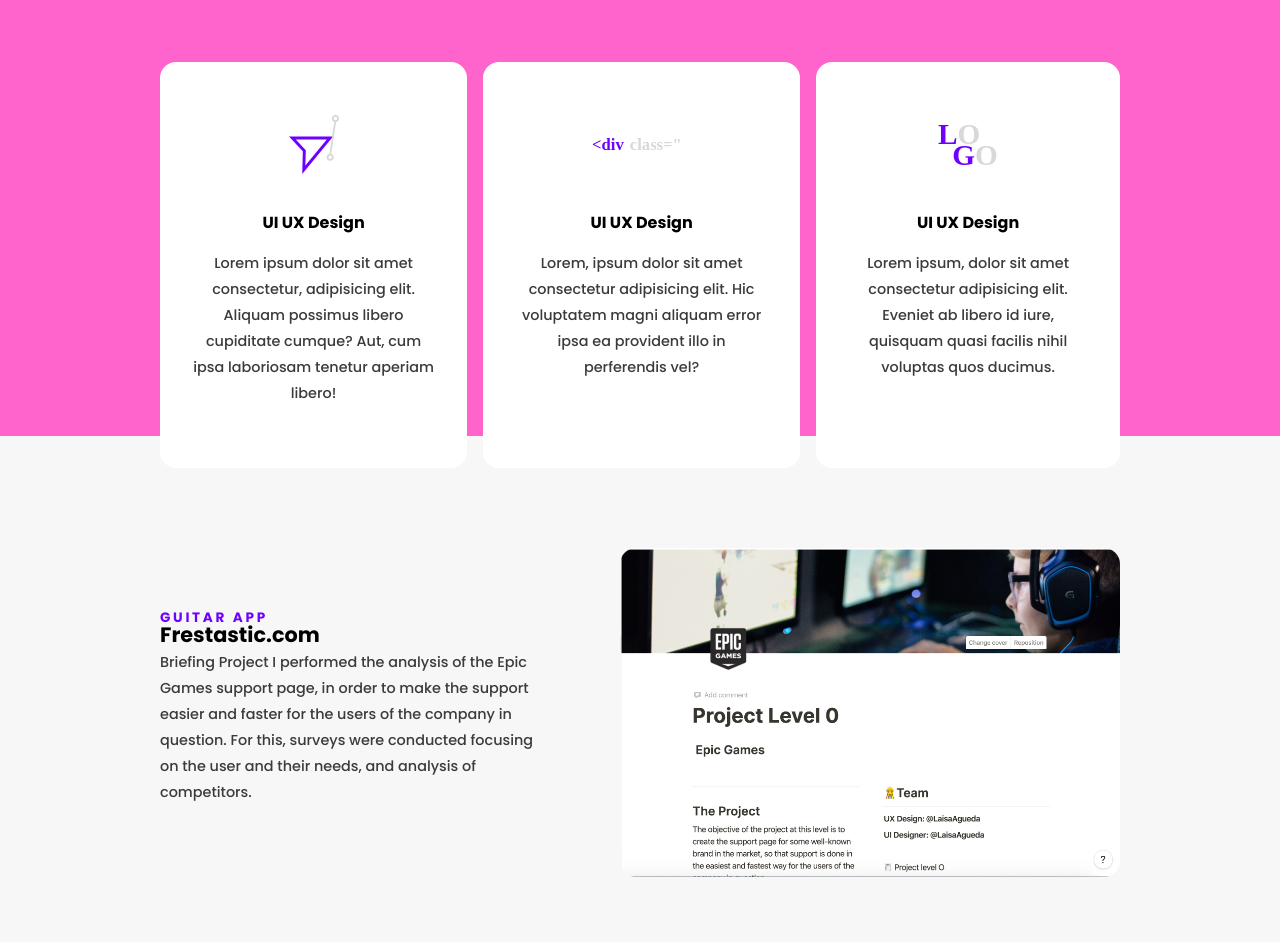
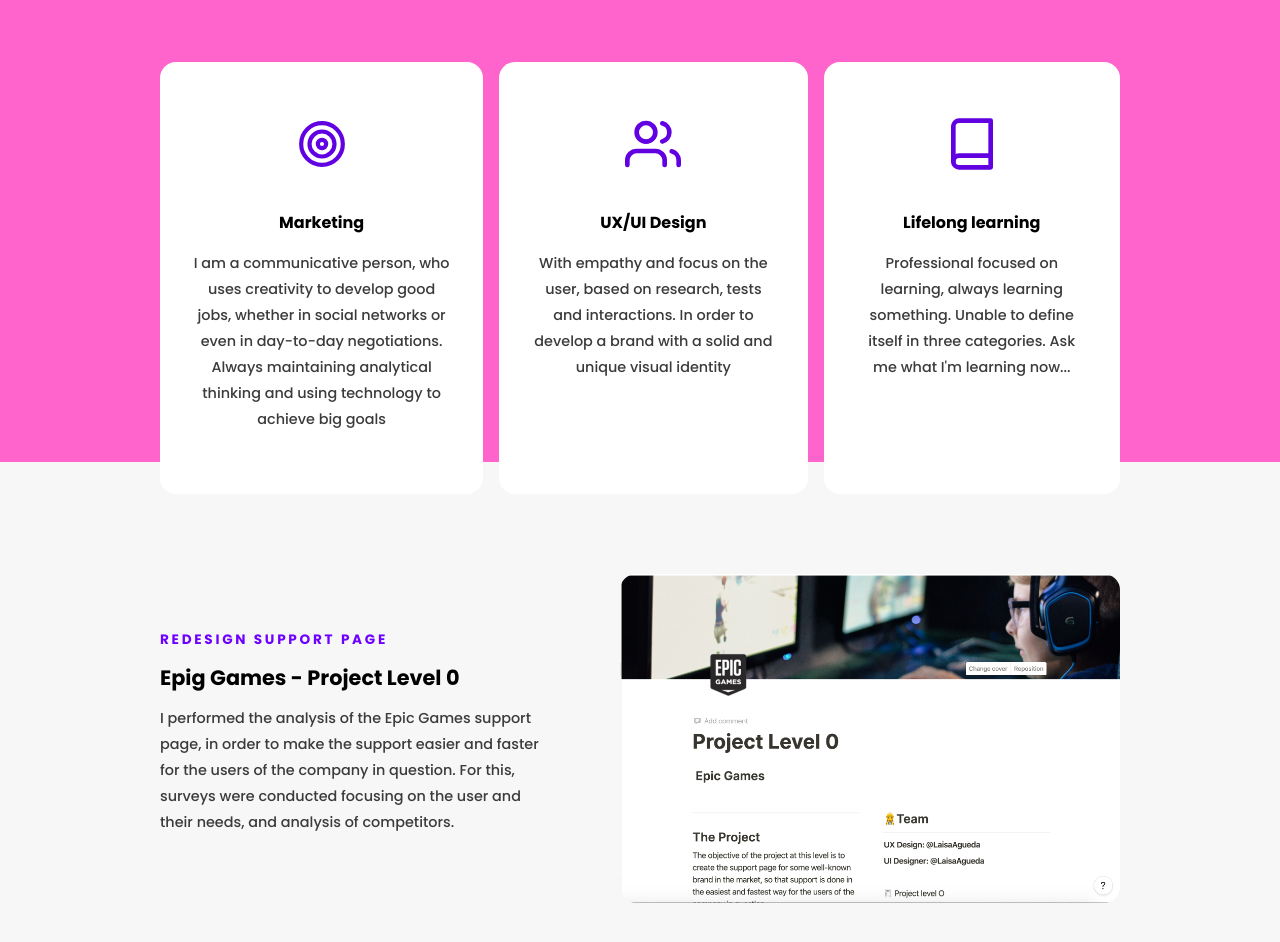
Before and after one commit to Igorth/portfolioLaisa, a plain HTML site: page index.html in a window 1280 px wide. Shown: the part 1400-2342 px from the top of the page. Drawn offline with nearby package versions, Linux system fonts and the light colour scheme.

Commit message:
images, skills

```diff
--- a/css/main.scss
+++ b/css/main.scss
@@ -303,6 +303,11 @@ footer {
             font-size: 0.8rem;
         }
     }
+
+    .featured-title {
+        margin-top: 0.6em;
+        margin-bottom: 0.6em;
+    }
 }
 
 @media only screen and (min-width: 800px) {
--- a/index.html
+++ b/index.html
@@ -62,9 +62,9 @@
         <div class="left">
             <div class="inner transition2">
                 <p class="subtitle">Featured Project</p>
-                <a href="#" class="featured-title">Igordiasth.dev</a>
+                <a href="https://www.notion.so/Project-Level-0-a1d2924f9e9d45549c186bf4997bb91f" target="_blank" class="featured-title">Epic Games - Project Level 0</a>
 
-                <p class="featured-desc">Briefing Project
+                <p class="featured-desc">
                     I performed the analysis of the Epic Games support page, in order to make the support easier and faster for the users of the company in question. For this, surveys were conducted focusing on the user and their needs, and analysis of competitors.</p>
             </div>
         </div>
@@ -77,24 +77,26 @@
             <ul>
                 <li class="transition2">
                     <div class="icon-container one">
-                        <img src="/images/icon-ux.svg" alt="">
+                        <img src="/images/target.svg" alt="">
+
+
                     </div>
-                    <p class="skill-title">UI UX Design</p>
-                    <p class="featured-desc skill-desc">Lorem ipsum dolor sit amet consectetur, adipisicing elit. Aliquam possimus libero cupiditate cumque? Aut, cum ipsa laboriosam tenetur aperiam libero!</p>
+                    <p class="skill-title">Marketing</p>
+                    <p class="featured-desc skill-desc">I am a communicative person, who uses creativity to develop good jobs, whether in social networks or even in day-to-day negotiations. Always maintaining analytical thinking and using technology to achieve big goals</p>
                 </li>
                 <li class="transition2">
                     <div class="icon-container two">
-                        <img src="/images/icon-frontend.svg" alt="">
+                        <img src="/images/users.svg" alt="">
                     </div>
-                    <p class="skill-title">UI UX Design</p>
-                    <p class="featured-desc skill-desc">Lorem, ipsum dolor sit amet consectetur adipisicing elit. Hic voluptatem magni aliquam error ipsa ea provident illo in perferendis vel?</p>
+                    <p class="skill-title">UX/UI Design</p>
+                    <p class="featured-desc skill-desc">With empathy and focus on the user, based on research, tests and interactions. In order to develop a brand with a solid and unique visual identity</p>
                 </li>
                 <li class="transition2">
                     <div class="icon-container three">
-                        <img src="/images/icon-logo.svg" alt="">
+                        <img src="/images/book.svg" alt="">
                     </div>
-                    <p class="skill-title">UI UX Design</p>
-                    <p class="featured-desc skill-desc">Lorem ipsum, dolor sit amet consectetur adipisicing elit. Eveniet ab libero id iure, quisquam quasi facilis nihil voluptas quos ducimus.</p>
+                    <p class="skill-title">Lifelong learning</p>
+                    <p class="featured-desc skill-desc">Professional focused on learning, always learning something. Unable to define itself in three categories. Ask me what I'm learning now...</p>
                 </li>
             </ul>
         </div>
@@ -104,14 +106,14 @@
         <div class="portfolio-container transition3">
             <div class="portfolio-left">
                 <div class="inner">
-                    <div class="subtitle">Guitar App</div>
+                    <div class="subtitle">Redesign support page</div>
 
-                    <div class="featured-title">Frestastic.com</div>
-                    <div class="featured-desc">Briefing Project
+                    <div class="featured-title">Epig Games - Project Level 0</div>
+                    <div class="featured-desc">
                         I performed the analysis of the Epic Games support page, in order to make the support easier and faster for the users of the company in question. For this, surveys were conducted focusing on the user and their needs, and analysis of competitors.</div>
                 </div>
             </div>
-            <a href=""><img src="/images/project-0.png" alt=""></a>
+            <a href="https://www.notion.so/Project-Level-0-a1d2924f9e9d45549c186bf4997bb91f" target="_blank"><img src="/images/project-0.png" alt=""></a>
         </div>
 
         <!-- <div class="portfolio-container transition3">
```
Also changed, not shown: css/main.css, images/book.svg (added), images/chevron-down.svg (added), images/chevrons-down.svg (added), images/target.svg (added), images/users.svg (added), 1 other file.
